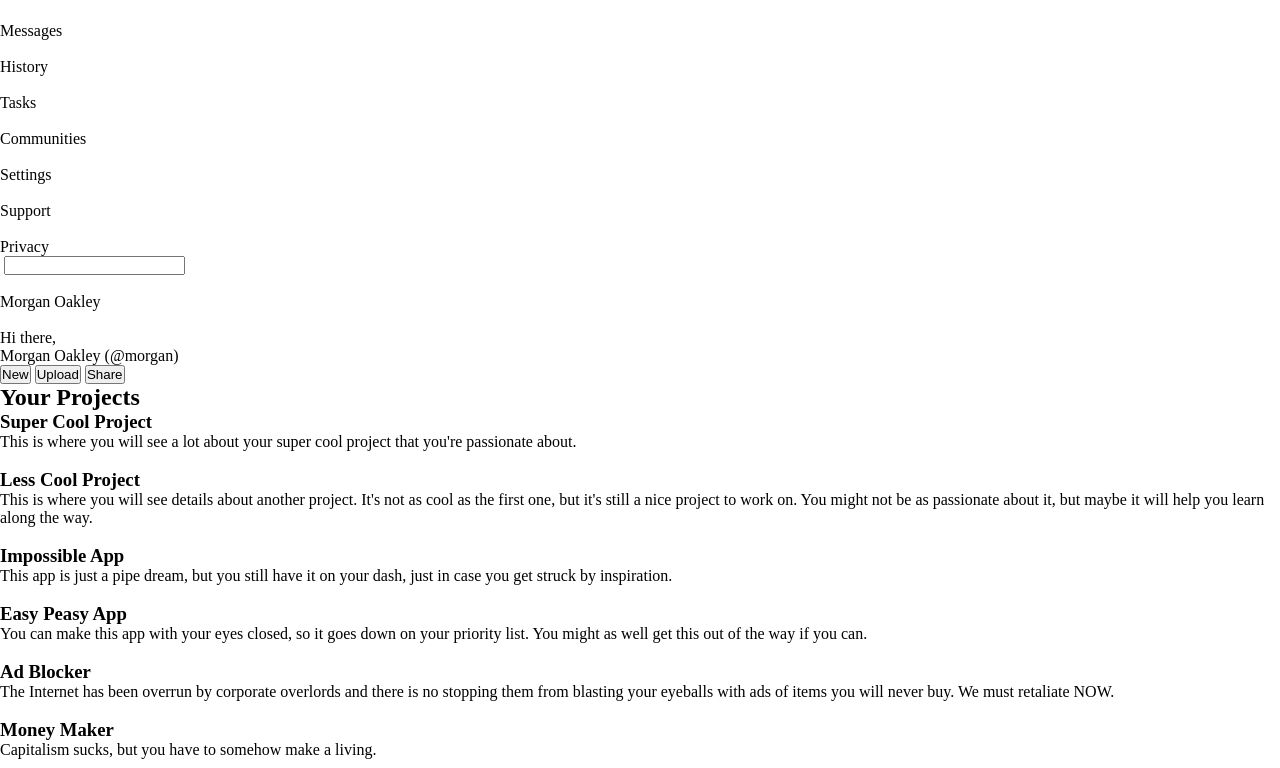
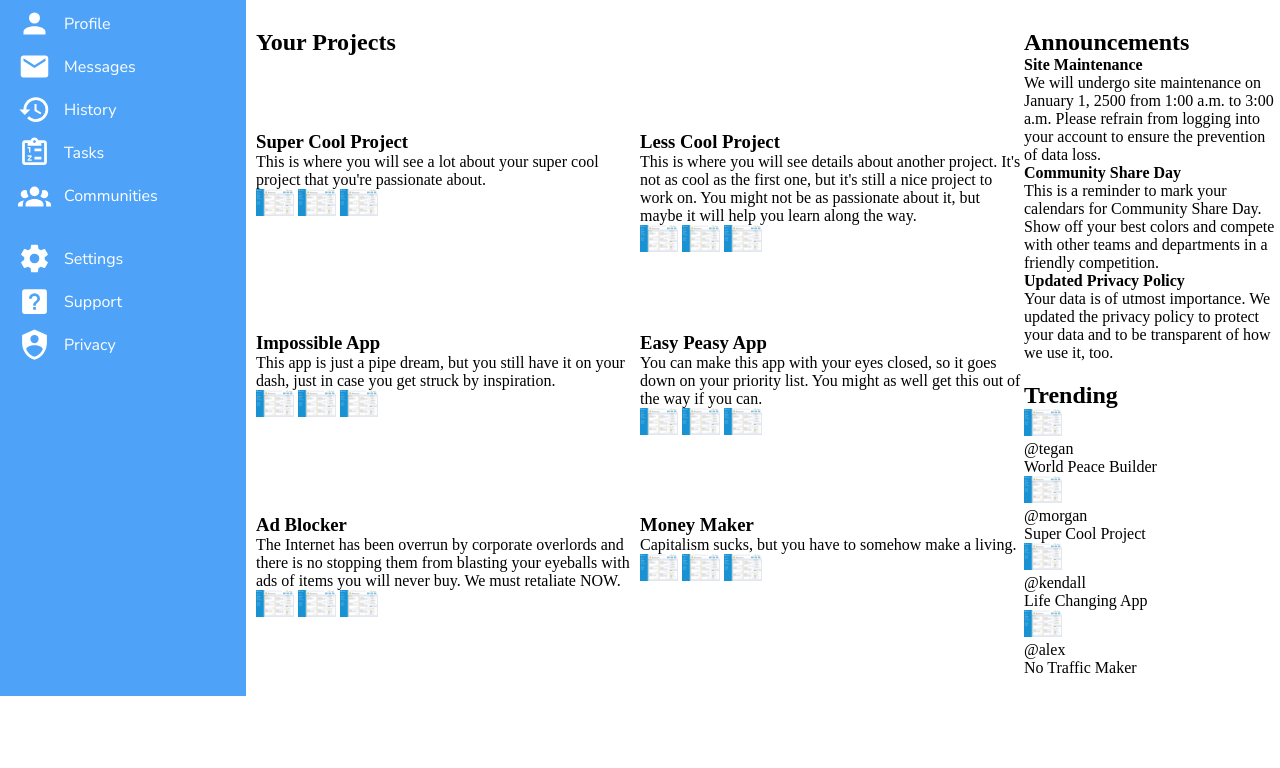
Before and after one commit to jillian-armonia/odin-admin-dash, a plain HTML site: page index.html in a window 1280 px wide. Shown: the part 104-872 px from the top of the page. After the commit the page ends 800 px from the top, so only its background shows below. Drawn offline with Linux system fonts and the light colour scheme.

Commit message:
finish .sidebar css

```diff
--- a/index.html
+++ b/index.html
@@ -4,35 +4,39 @@
     <meta charset="UTF-8">
     <meta name="viewport" content="width=device-width, initial-scale=1.0">
     <link rel="stylesheet" href="style.css">
+    <link rel="preconnect" href="https://fonts.googleapis.com">
+    <link rel="preconnect" href="https://fonts.gstatic.com" crossorigin>
+    <link href="https://fonts.googleapis.com/css2?family=Nunito+Sans:ital,opsz,wght@0,6..12,200..1000;1,6..12,200..1000&family=Open+Sans:ital,wght@0,300..800;1,300..800&display=swap" rel="stylesheet">
     <title>The Odin Project Admin Dashboard</title>
 </head>
 <body>
     <div class="container">
-        <div class="sidebar">
+
+        <div class="sidebar nunito-sans">
             <div class="side-title">
-                <img src="" alt="">
+                <img src="icons/view-dashboard.svg" alt="dashboard icon">
                 <p>Dashboard</p>
             </div>
             <div class="side-content">
-                <img src="" alt="">
+                <img src="/icons/home.svg" alt="home icon">
                 <p>Home</p>
-                <img src="" alt="">
+                <img src="/icons/account.svg" alt="person icon">
                 <p>Profile</p>
-                <img src="" alt="">
+                <img src="/icons/email.svg" alt="email icon">
                 <p>Messages</p>
-                <img src="" alt="">
+                <img src="icons/history.svg" alt="history icon">
                 <p>History</p>
-                <img src="" alt="">
+                <img src="icons/clipboard-list-outline.svg" alt="tasks icon">
                 <p>Tasks</p>
-                <img src="" alt="">
+                <img src="icons/account-group.svg" alt="community icon">
                 <p>Communities</p>
             </div>
             <div class="side-content">
-                <img src="" alt="">
+                <img src="icons/cog.svg" alt="settings icon">
                 <p>Settings</p>
-                <img src="" alt="">
+                <img src="icons/help-box.svg" alt="help icon">
                 <p>Support</p>
-                <img src="" alt="">
+                <img src="icons/shield-account.svg" alt="privacy icon">
                 <p>Privacy</p>
             </div>
         </div>
@@ -40,19 +44,19 @@
         <div class="header">
             <div class="header-content">
                 <div class="search">
-                    <img src="" alt="">
+                    <img src="dashboard-project.png" alt="">
                     <input type="search" name="search_project" id="search">
                 </div>
                 <div class="pfp-icons">
-                    <img src="" alt="">
-                    <img src="" alt="">
+                    <img src="dashboard-project.png" alt="">
+                    <img src="dashboard-project.png" alt="">
                     <p>Morgan Oakley</p>
                 </div>
             </div>
 
             <div class="header-content">
                 <div class="user">
-                    <img src="" alt="">
+                    <img src="dashboard-project.png" alt="">
                     <div>
                         <p>Hi there,</p>
                         <p>Morgan Oakley (@morgan)</p>
@@ -73,60 +77,61 @@
                     <h3>Super Cool Project</h3>
                     <p>This is where you will see a lot about your super cool project that you're passionate about.</p>
                     <div class="card-buttons">
-                        <img src="" alt="">
-                        <img src="" alt="">
-                        <img src="" alt="">
+                        <img src="dashboard-project.png" alt="">
+                        <img src="dashboard-project.png" alt="">
+                        <img src="dashboard-project.png" alt="">
                     </div>
                 </div>
                 <div class="card">
                     <h3>Less Cool Project</h3>
                     <p>This is where you will see details about another project. It's not as cool as the first one, but it's still a nice project to work on. You might not be as passionate about it, but maybe it will help you learn along the way.</p>
                     <div class="card-buttons">
-                        <img src="" alt="">
-                        <img src="" alt="">
-                        <img src="" alt="">
+                        <img src="dashboard-project.png" alt="">
+                        <img src="dashboard-project.png" alt="">
+                        <img src="dashboard-project.png" alt="">
                     </div>
                 </div>
                 <div class="card">
                     <h3>Impossible App</h3>
                     <p>This app is just a pipe dream, but you still have it on your dash, just in case you get struck by inspiration.</p>
                     <div class="card-buttons">
-                        <img src="" alt="">
-                        <img src="" alt="">
-                        <img src="" alt="">
+                        <img src="dashboard-project.png" alt="">
+                        <img src="dashboard-project.png" alt="">
+                        <img src="dashboard-project.png" alt="">
                     </div>
                 </div>
                 <div class="card">
                     <h3>Easy Peasy App</h3>
                     <p>You can make this app with your eyes closed, so it goes down on your priority list. You might as well get this out of the way if you can.</p>
                     <div class="card-buttons">
-                        <img src="" alt="">
-                        <img src="" alt="">
-                        <img src="" alt="">
+                        <img src="dashboard-project.png" alt="">
+                        <img src="dashboard-project.png" alt="">
+                        <img src="dashboard-project.png" alt="">
                     </div>
                 </div>
                 <div class="card">
                     <h3>Ad Blocker</h3>
                     <p>The Internet has been overrun by corporate overlords and there is no stopping them from blasting your eyeballs with ads of items you will never buy. We must retaliate NOW.</p>
                     <div class="card-buttons">
-                        <img src="" alt="">
-                        <img src="" alt="">
-                        <img src="" alt="">
+                        <img src="dashboard-project.png" alt="">
+                        <img src="dashboard-project.png" alt="">
+                        <img src="dashboard-project.png" alt="">
                     </div>
                 </div>
                 <div class="card">
                     <h3>Money Maker</h3>
                     <p>Capitalism sucks, but you have to somehow make a living.</p>
                     <div class="card-buttons">
-                        <img src="" alt="">
-                        <img src="" alt="">
-                        <img src="" alt="">
+                        <img src="dashboard-project.png" alt="">
+                        <img src="dashboard-project.png" alt="">
+                        <img src="dashboard-project.png" alt="">
                     </div>
                 </div>
             </div>
 
             <div class="news">
                 <h2>Announcements</h2>
+                <div>
                     <div>
                         <h4>Site Maintenance</h4>
                         <p>We will undergo site maintenance on January 1, 2500 from 1:00 a.m. to 3:00 a.m. Please refrain from logging into your account to ensure the prevention of data loss.</p>
@@ -140,25 +145,27 @@
                         <p>Your data is of utmost importance. We updated the privacy policy to protect your data and to be transparent of how we use it, too.</p>
                     </div>
                 </div>
+            </div>
 
             <div class="trending">
                 <h2>Trending</h2>
-                <img src="" alt="">
+                <div>
+                    <img src="dashboard-project.png" alt="">
                     <div>
                         <p>@tegan</p>
                         <p>World Peace Builder</p>
                     </div>
-                <img src="" alt="">
+                    <img src="dashboard-project.png" alt="">
                     <div>
                         <p>@morgan</p>
                         <p>Super Cool Project</p>
                     </div>
-                <img src="" alt="">
+                    <img src="dashboard-project.png" alt="">
                     <div>
                         <p>@kendall</p>
                         <p>Life Changing App</p>
                     </div>
-                <img src="" alt="">
+                    <img src="dashboard-project.png" alt="">
                     <div>
                         <p>@alex</p>
                         <p>No Traffic Maker</p>
@@ -166,5 +173,6 @@
                 </div>
             </div>
         </div>
+    </div>
 </body>
 </html>
--- a/style.css
+++ b/style.css
@@ -3,3 +3,95 @@
     padding: 0;
     box-sizing: content-box;
 }
+/********* FONTS ******/
+.nunito-sans {
+    font-family: "Nunito Sans", sans-serif;
+    font-optical-sizing: auto;
+    font-weight: 400;
+    font-style: normal;
+    font-variation-settings:
+      "wdth" 100,
+      "YTLC" 500;
+}
+
+
+.open-sans {
+    font-family: "Open Sans", sans-serif;
+    font-optical-sizing: auto;
+    font-weight: 400;
+    font-style: normal;
+    font-variation-settings:
+      "wdth" 100;
+}
+
+/*************************/
+
+img{
+    height: 1.5lh;
+}
+
+.container{
+    height: 100vh;
+    display: grid;
+    grid-template-columns: 1fr 4fr;
+    grid-template-rows: 1fr 5fr;
+}
+
+.sidebar{
+    grid-row: 1 / 3;
+    display: flex;
+    flex-direction: column;
+    gap: 30px;
+    background-color: rgb(78, 163, 248);
+    color: white;
+    padding: 5px;
+    margin-right: 10px;
+}
+
+.side-content, .side-title{
+    display: grid;
+    grid-template-columns: 1fr 3fr;
+    align-items: center;
+    row-gap: 10px;
+}
+
+.sidebar img{
+    justify-self: center;
+}
+
+.sidebar p{
+    cursor: pointer;
+}
+
+.header{
+    height: 50%;
+    display: grid;
+}
+
+.header-content{
+    display: grid;
+    grid-template-columns: 3fr 1fr;
+}
+
+.user, .pfp-icons{
+    display: flex;
+}
+
+.main-content{
+    display: grid;
+    grid-template-columns: 3fr 1fr;
+}
+
+.projects{
+    display: grid;
+    grid-template-columns: 1fr 1fr;
+    grid-row: span 2;
+}
+
+.projects h2{
+    grid-column: 1 / 3;
+}
+
+.trending{
+    grid-column: 2 / 3;
+}
```
Also changed, not shown: icons/account-group.svg (added), icons/account.svg (added), icons/clipboard-list-outline.svg (added), icons/cog.svg (added), icons/email.svg (added), icons/help-box.svg (added), icons/history.svg (added), icons/home.svg (added), icons/shield-account.svg (added), icons/view-dashboard.svg (added). Lines whose indentation alone changed are shown as unchanged.
